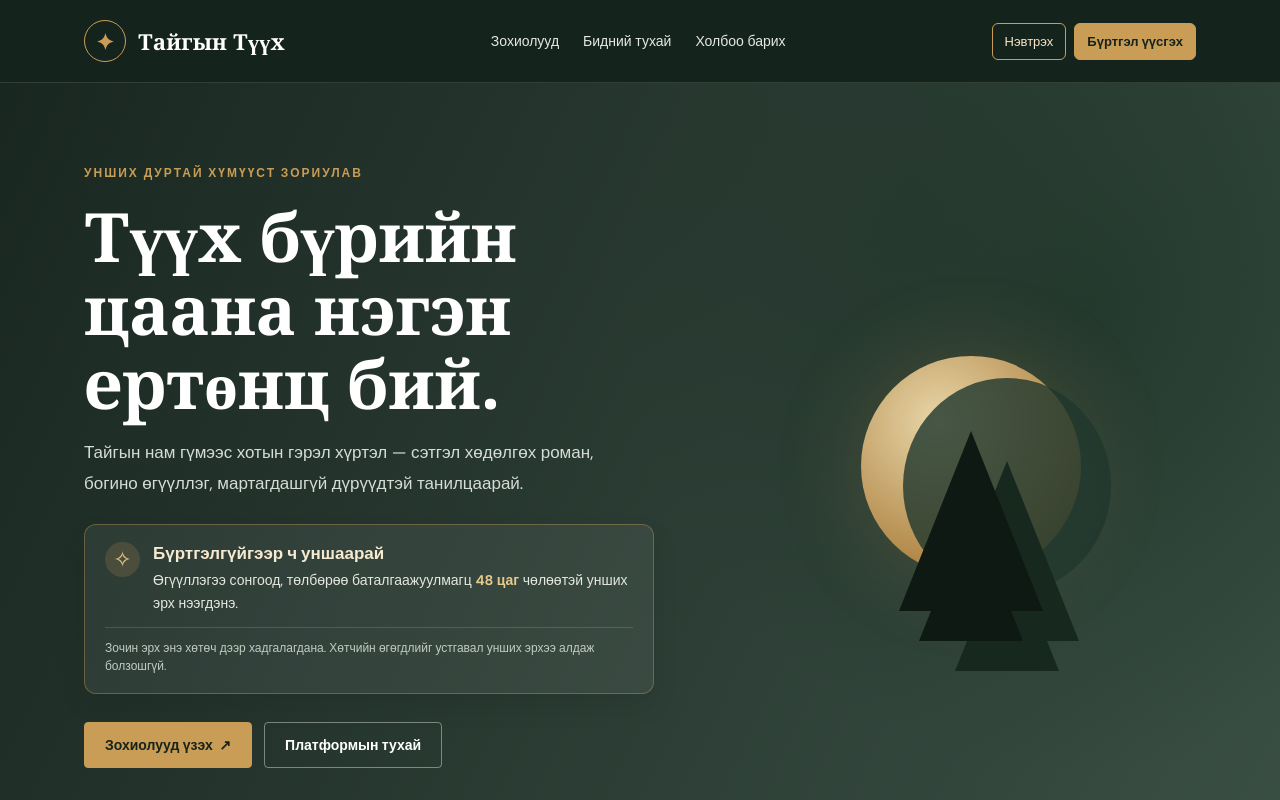
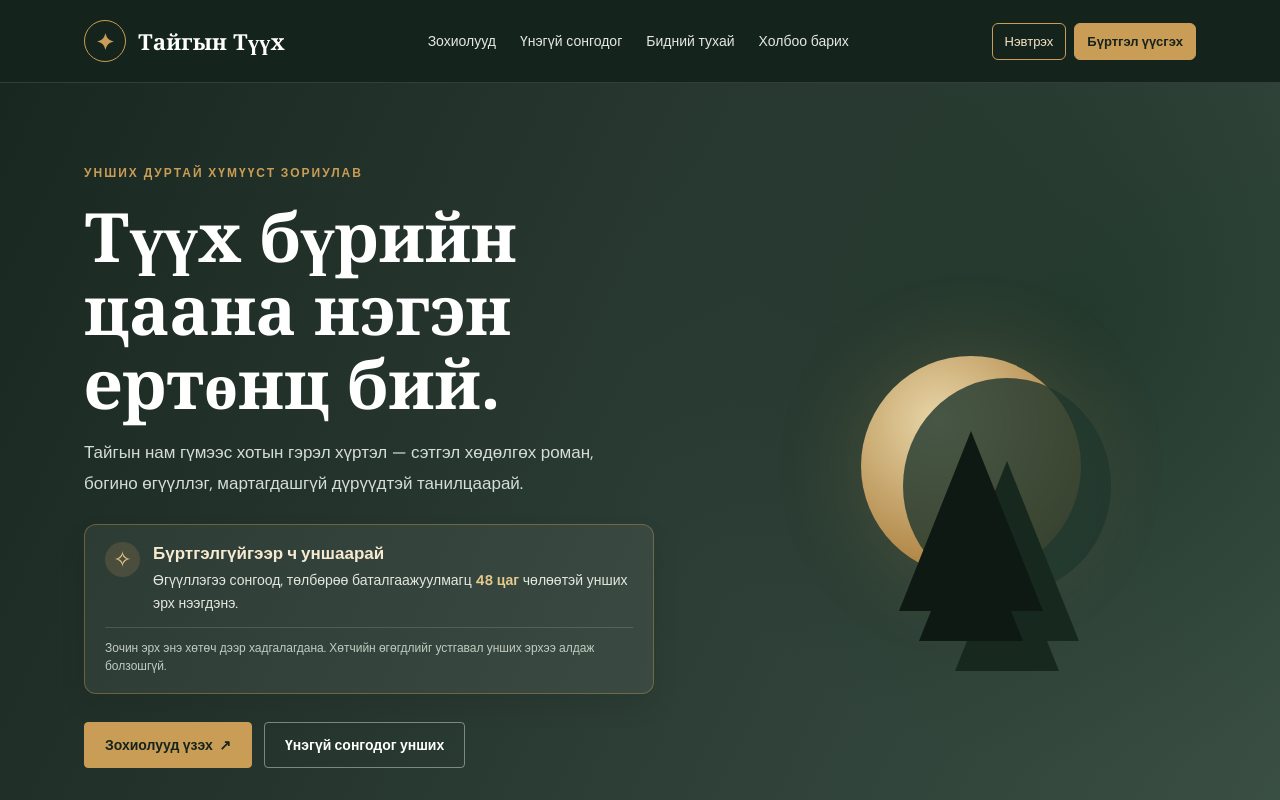
Before and after one commit to eegiizxc00-dot/taigyn-tuuh, a plain HTML site: page index.html in a window 1280 px wide. Shown: the top 800 px of the page. Drawn offline with Linux system fonts and the light colour scheme; no server answers.

Commit message:
Link free Aesop classics library from homepage

```diff
--- a/index.html
+++ b/index.html
@@ -22,9 +22,9 @@
 </style>
 </head>
 <body>
-<header><div class="wrap nav"><a class="brand" href="#top"><span class="mark">✦</span><span>Тайгын Түүх</span></a><nav class="navlinks"><a href="#stories">Зохиолууд</a><a href="#about">Бидний тухай</a><a href="#contact">Холбоо барих</a></nav><div class="account-actions"><span class="signedin" id="signedInEmail" hidden></span><button id="navLogin" type="button">Нэвтрэх</button><button id="navRegister" type="button" class="primary">Бүртгэл үүсгэх</button><button id="navLogout" type="button" hidden>Гарах</button></div></div></header>
+<header><div class="wrap nav"><a class="brand" href="#top"><span class="mark">✦</span><span>Тайгын Түүх</span></a><nav class="navlinks"><a href="#stories">Зохиолууд</a><a href="/classics.html">Үнэгүй сонгодог</a><a href="#about">Бидний тухай</a><a href="#contact">Холбоо барих</a></nav><div class="account-actions"><span class="signedin" id="signedInEmail" hidden></span><button id="navLogin" type="button">Нэвтрэх</button><button id="navRegister" type="button" class="primary">Бүртгэл үүсгэх</button><button id="navLogout" type="button" hidden>Гарах</button></div></div></header>
 <main id="top">
-  <section class="hero"><div class="wrap hero-grid"><div><div class="eyebrow">Унших дуртай хүмүүст зориулав</div><h1>Түүх бүрийн цаана нэгэн ертөнц бий.</h1><p>Тайгын нам гүмээс хотын гэрэл хүртэл — сэтгэл хөдөлгөх роман, богино өгүүллэг, мартагдашгүй дүрүүдтэй танилцаарай.</p><div class="reading-benefit" aria-label="Худалдан авах нөхцөл"><div class="reading-benefit-head"><span class="reading-benefit-icon" aria-hidden="true">✧</span><div><strong>Бүртгэлгүйгээр ч уншаарай</strong><span>Өгүүллэгээ сонгоод, төлбөрөө баталгаажуулмагц <b>48 цаг</b> чөлөөтэй унших эрх нээгдэнэ.</span></div></div><div class="reading-benefit-note">Зочин эрх энэ хөтөч дээр хадгалагдана. Хөтчийн өгөгдлийг устгавал унших эрхээ алдаж болзошгүй.</div></div><div class="actions"><a class="btn" href="#stories">Зохиолууд үзэх&nbsp; ↗</a><a class="btn secondary" href="#about">Платформын тухай</a></div></div><div class="hero-art" aria-hidden="true"><div class="moon"></div><div class="pine"></div></div></div></section>
+  <section class="hero"><div class="wrap hero-grid"><div><div class="eyebrow">Унших дуртай хүмүүст зориулав</div><h1>Түүх бүрийн цаана нэгэн ертөнц бий.</h1><p>Тайгын нам гүмээс хотын гэрэл хүртэл — сэтгэл хөдөлгөх роман, богино өгүүллэг, мартагдашгүй дүрүүдтэй танилцаарай.</p><div class="reading-benefit" aria-label="Худалдан авах нөхцөл"><div class="reading-benefit-head"><span class="reading-benefit-icon" aria-hidden="true">✧</span><div><strong>Бүртгэлгүйгээр ч уншаарай</strong><span>Өгүүллэгээ сонгоод, төлбөрөө баталгаажуулмагц <b>48 цаг</b> чөлөөтэй унших эрх нээгдэнэ.</span></div></div><div class="reading-benefit-note">Зочин эрх энэ хөтөч дээр хадгалагдана. Хөтчийн өгөгдлийг устгавал унших эрхээ алдаж болзошгүй.</div></div><div class="actions"><a class="btn" href="#stories">Зохиолууд үзэх&nbsp; ↗</a><a class="btn secondary" href="/classics.html">Үнэгүй сонгодог унших</a></div></div><div class="hero-art" aria-hidden="true"><div class="moon"></div><div class="pine"></div></div></div></section>
   <section class="section" id="stories"><div class="wrap"><div class="section-head"><div><div class="eyebrow">Унших булан</div><h2>Өөрийн дараагийн түүхээ олоорой</h2></div><p>Ангиллаа сонгоод, сонирхсон зохиолоо нээгээрэй.</p></div>
     <div class="filters" aria-label="Зохиолын ангилал"><button class="filter active" data-filter="all">Бүгд</button><button class="filter" data-filter="romance">Хайр дурлал</button><button class="filter" data-filter="mystery">Нууц, адал явдал</button><button class="filter" data-filter="drama">Драма</button><button class="filter" data-filter="fantasy">Уран зөгнөл</button></div>
     <div class="cards" id="cards">
```
